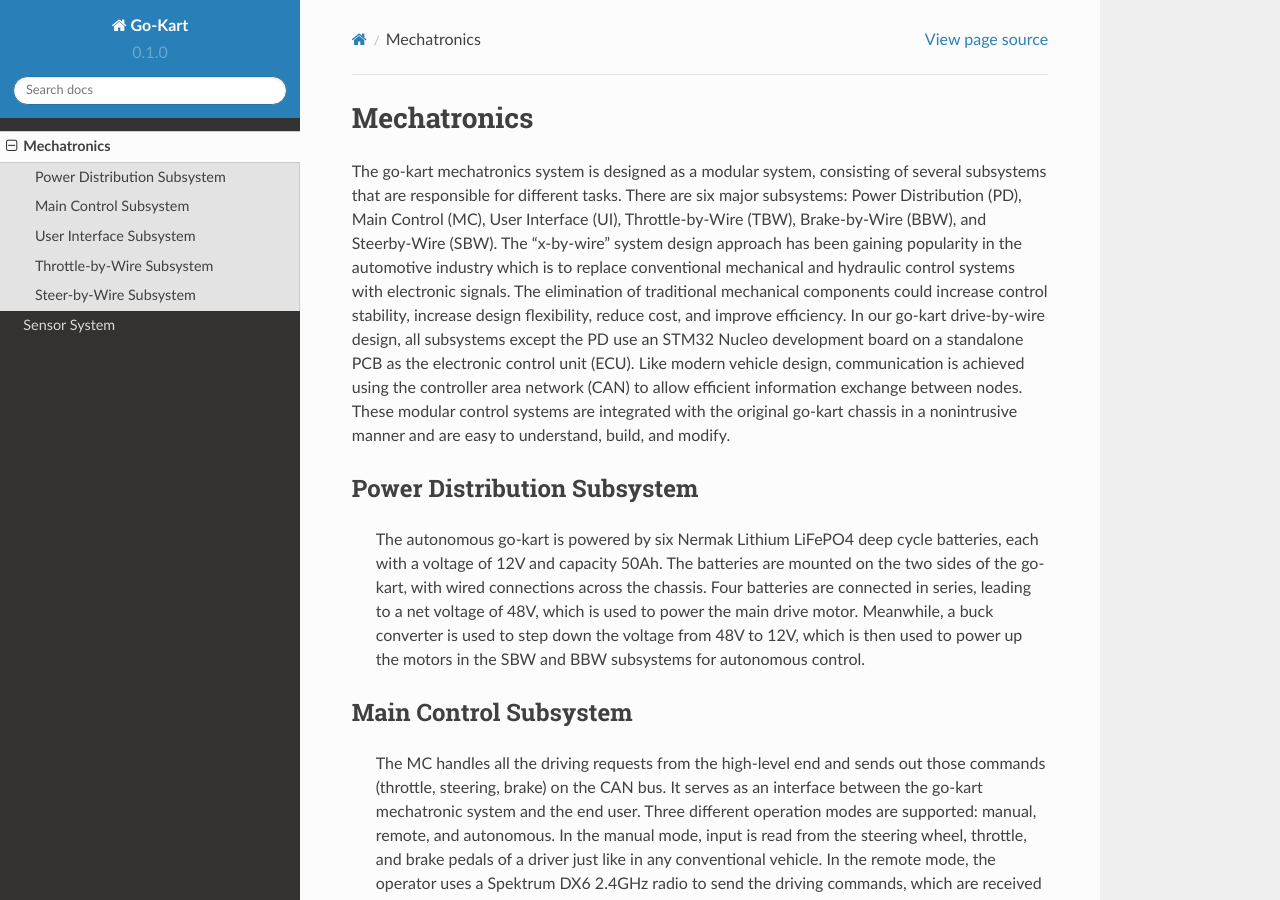
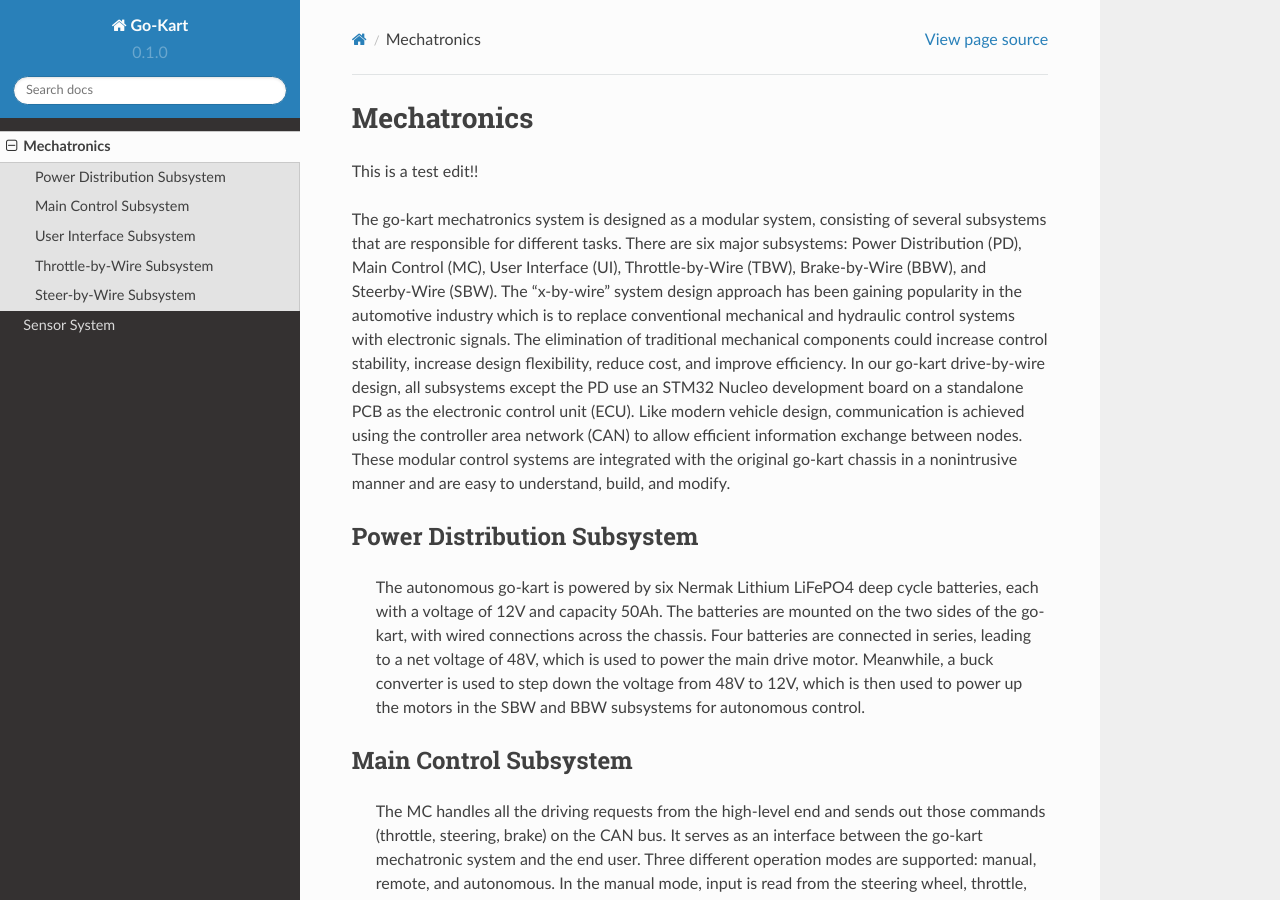
Before and after one commit to mlab-upenn/Go-Kart, a Sphinx documentation site: the page built from docs/source/usage.rst, in a window 1280 px wide and 900 px high. Built offline with Sphinx 7.4.7 and the Read the Docs theme 2.0.0, drawn with Linux system fonts in a browser that asks for light colours; pages that are not in the unit, such as notebooks, are missing from menus.

Commit message:
jason test edit

```diff
--- a/docs/source/usage.rst
+++ b/docs/source/usage.rst
@@ -1,6 +1,8 @@
 Mechatronics
 =====
 
+
+This is a test edit!!
 
 The go-kart mechatronics system is designed as a modular
 system, consisting of several subsystems that are responsible
```
Also changed, not shown: 2 other files.
